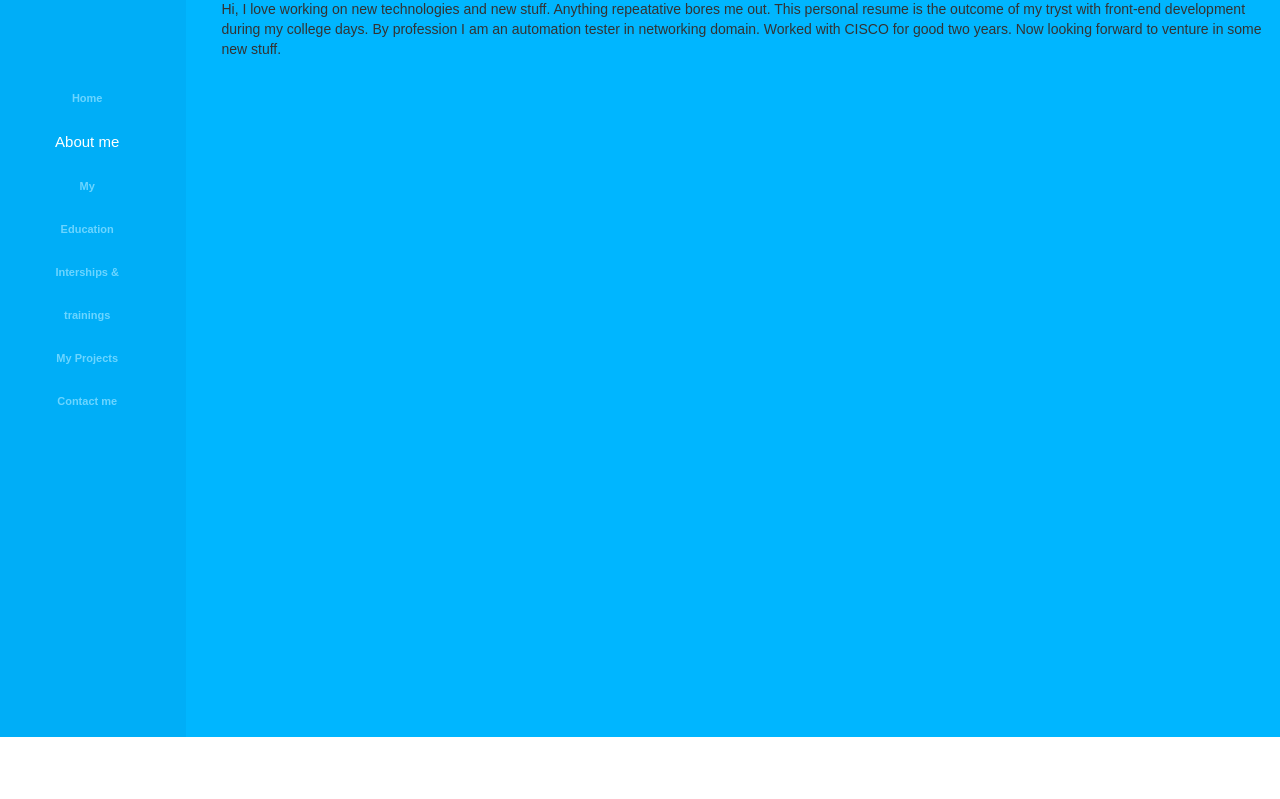
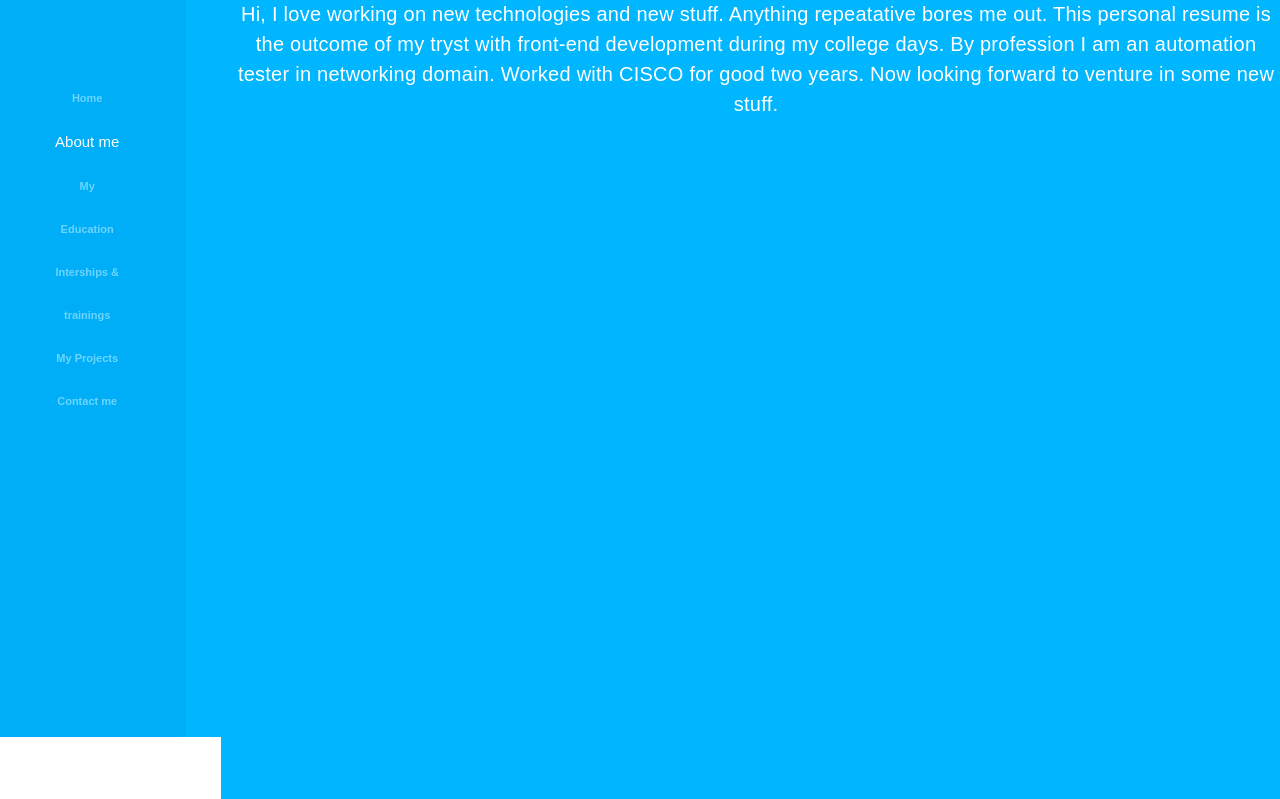
Before and after one commit to somyadh/somyadh.github.io, a plain HTML site: page about-me.html in a window 1280 px wide. Shown: the part 63-862 px from the top of the page. Before the commit the page ends 800 px from the top, so only its background shows below. Drawn offline with Linux system fonts and the light colour scheme; a web font is replaced by a local one.

Commit message:
Update about-me.html

```diff
--- a/about-me.html
+++ b/about-me.html
@@ -29,11 +29,11 @@
 <div class="pre_2 col_10 amart">
     <h1>About me</h1>
 
- <p>Hi,
+ <h3 class="amart">Hi,
     I love working on new technologies and new stuff. Anything repeatative bores me out.
     This personal resume is the outcome of my tryst with front-end development during my college days.
     By profession I am an automation tester in networking domain. Worked with CISCO for good two years.
-    Now looking forward to venture in some new stuff. </p>
+    Now looking forward to venture in some new stuff. </h3>
 
     </div>
 
```
